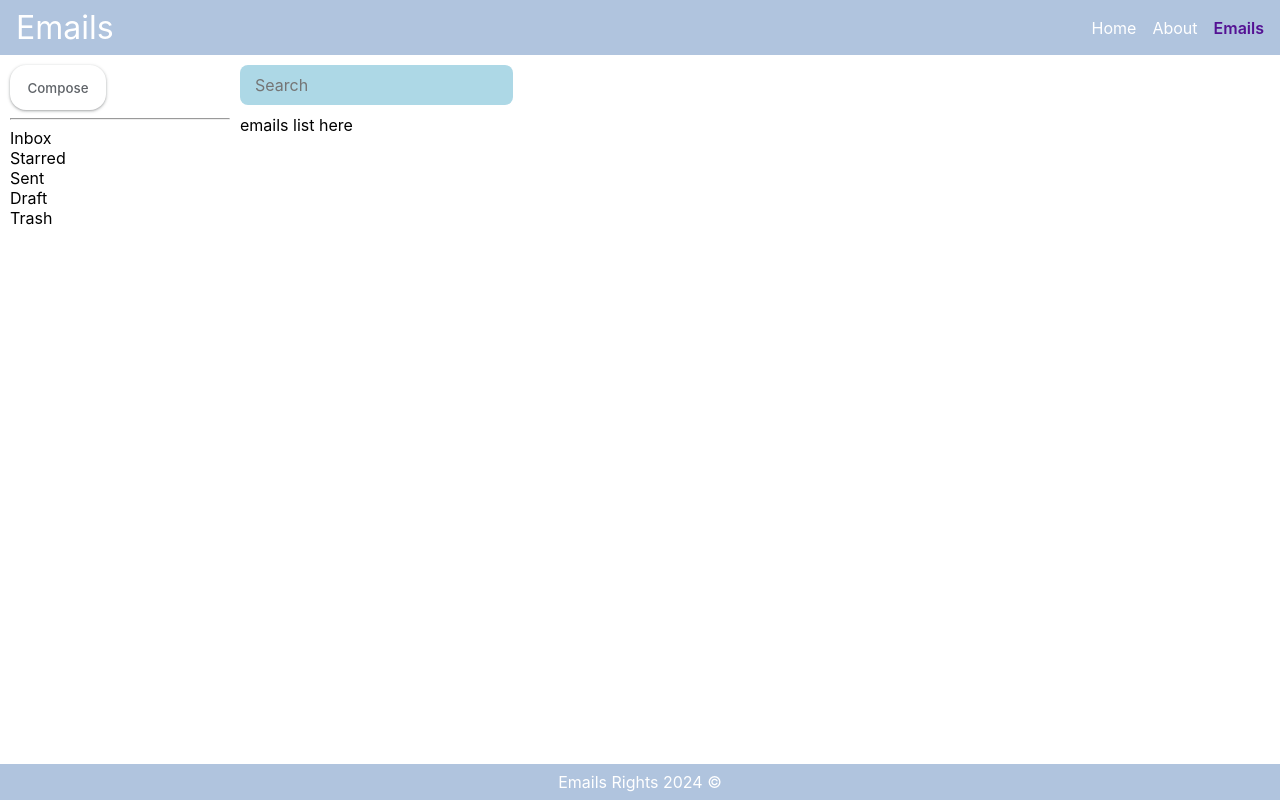
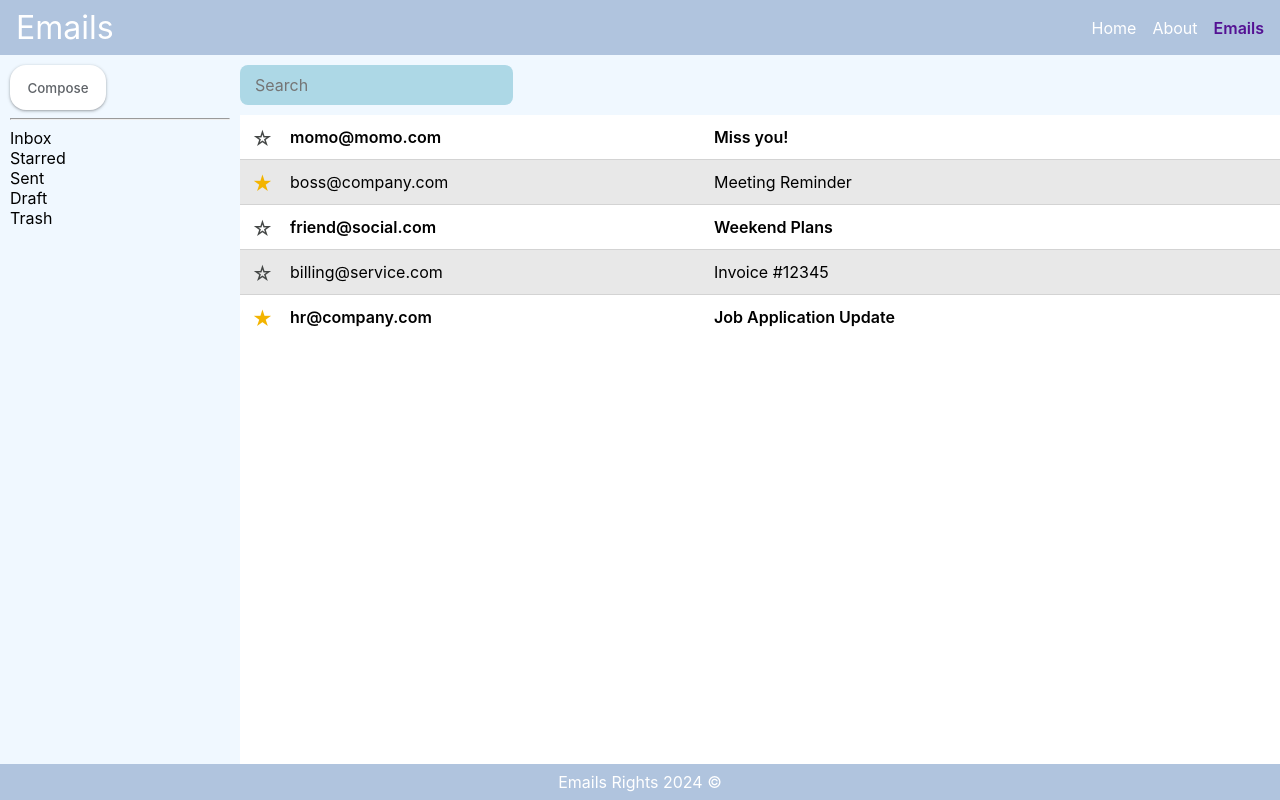
Before and after one commit to tomercarolla/mail-project, a React (Vite) app: page /#/email in a window 1280 px wide. Built offline with nearby package versions, Linux system fonts and the light colour scheme.

Commit message:
add components and toggles star and read

```diff
--- /dev/null
+++ b/src/components/EmailList.jsx
@@ -0,0 +1,23 @@
+import {EmailPreview} from "./EmailPreview.jsx";
+
+export function EmailList({emails, toggleStar, toggleRead}) {
+    return (
+        <section className='email-list'>
+            <ul>
+                {emails.map(email => (
+                    <li key={email.id} className={!email.isRead ? 'unread' : ''}>
+                        <input
+                            type="checkbox"
+                            className='star'
+                            checked={email.isStarred}
+                            onChange={(e) => toggleStar(e, email)} />
+                        <EmailPreview email={email} />
+                        <div className="actions">
+                            <button className='read' onClick={(e) => toggleRead(e, email)}>Read</button>
+                        </div>
+                    </li>
+                ))}
+            </ul>
+        </section>
+    )
+}
--- /dev/null
+++ b/src/components/EmailPreview.jsx
@@ -0,0 +1,8 @@
+export function EmailPreview({email}) {
+    return (
+        <>
+            <p className='text-ellipsis'>{email.from}</p>
+            <p className='text-ellipsis'>{email.subject}</p>
+        </>
+    )
+}
--- a/src/pages/EmailIndex.jsx
+++ b/src/pages/EmailIndex.jsx
@@ -1,15 +1,58 @@
 import {AsideMenu} from "../components/AsideMenu.jsx";
 import {FilterBar} from "../components/FilterBar.jsx";
-import {EmailFolderList} from "../components/EmailFolderList.jsx";
+import {useEffect, useState} from "react";
+import {emailService} from "../services/email.service.js";
+import {EmailList} from "../components/EmailList.jsx";
 
 export function EmailIndex() {
+    const [emails, setEmails] = useState(null);
+
+    useEffect(() => {
+        loadEmails();
+    }, [])
+
+    async function loadEmails() {
+        try {
+            const emails = await emailService.query();
+            setEmails(emails);
+        } catch (err) {
+            console.log(err);
+            alert('Could not load emails');
+        }
+    }
+
+    function toggleStar(e, selectedEmail) {
+        e.stopPropagation();
+
+        const updateEmail = emails.map(email =>
+            email.id === selectedEmail.id ? {...email, isStarred: !email.isStarred} : email
+        );
+
+        setEmails(updateEmail);
+        // emailService.save(selectedEmail);
+    }
+
+    function toggleRead(e, selectedEmail) {
+        e.stopPropagation();
+
+        const updateEmail = emails.map(email =>
+            email.id === selectedEmail.id ? {...email, isRead: !email.isRead} : email
+        );
+
+        setEmails(updateEmail);
+        // emailService.save(selectedEmail);
+    }
+
+    if (!emails) return <div>Loading...</div>
+
     return (
         <section className='email-index'>
             <AsideMenu />
 
             <FilterBar />
 
-            <EmailFolderList />
+            <EmailList emails={emails} toggleStar={toggleStar} toggleRead={toggleRead} />
+            {/*<EmailFolderList />*/}
         </section>
     )
 }
--- a/src/services/email.service.js
+++ b/src/services/email.service.js
@@ -45,10 +45,10 @@ function remove(id) {
 }
 
 function save(emailToSave) {
+    console.log(emailToSave)
     if (emailToSave.id) {
         return storageService.put(STORAGE_KEY, emailToSave)
     } else {
-        emailToSave.isOn = false
         return storageService.post(STORAGE_KEY, emailToSave)
     }
 }
--- a/src/styles/css/basics/helpers.css
+++ b/src/styles/css/basics/helpers.css
@@ -61,6 +61,12 @@
 
 .text-left {
     text-align: left;
+}
+
+.text-ellipsis {
+    white-space: nowrap;
+    overflow: hidden;
+    text-overflow: ellipsis;
 }
 
 .center-block {
--- /dev/null
+++ b/src/styles/css/components/emailList.css
@@ -0,0 +1,69 @@
+.email-list {
+    background-color: #FFF;
+
+    ul {
+        list-style: none;
+        margin: 0;
+        padding: 0;
+
+        li {
+            display: grid;
+            grid-template-columns: 30px 1fr 1fr minmax(auto, 130px);
+            gap: 8px;
+            align-items: center;
+            transition: all .2s linear;
+            padding-block: 12px;
+            padding-inline: 12px;
+            background-color: rgba(0, 0, 0, 0.09);
+            cursor: pointer;
+
+            &:not(:last-child) {
+                border-bottom: 1px solid lightgrey;
+            }
+
+            &:hover {
+                background-color: aliceblue;
+                box-shadow: inset 1px 0 0 #dadce0, inset -1px 0 0 #dadce0, 0 1px 2px 0 rgba(60, 64, 67, .3), 0 1px 3px 1px rgba(60, 64, 67, .15);
+
+                .actions {
+                    display: block;
+                }
+            }
+
+            &.unread {
+                background-color: #FFF;
+
+                p {
+                    font-weight: 600;
+                }
+            }
+
+            .star {
+                all: unset;
+                visibility: hidden;
+                font-size: 20px;
+                height: 20px;
+                cursor: pointer;
+                color: #444746;
+
+                &:before {
+                    content: "\2606";
+                    position: absolute;
+                    visibility: visible;
+                }
+
+                &:checked {
+                    &:before {
+                        content: "\2605";
+                    }
+
+                    color: #F3B400;
+                }
+            }
+
+            .actions {
+                display: none;
+            }
+        }
+    }
+}
--- a/src/styles/css/index.css
+++ b/src/styles/css/index.css
@@ -16,3 +16,4 @@
 @import "./components/appFooter.css";
 @import "./components/filterBar.css";
 @import "./components/asideMenu.css";
+@import "./components/emailList.css";
--- a/src/styles/css/pages/emailIndex.css
+++ b/src/styles/css/pages/emailIndex.css
@@ -1,5 +1,5 @@
 .email-index {
-    /*background-color: aliceblue;*/
+    background-color: aliceblue;
     display: grid;
     grid-template-columns: auto 1fr;
     grid-template-rows: 60px 1fr;
```
